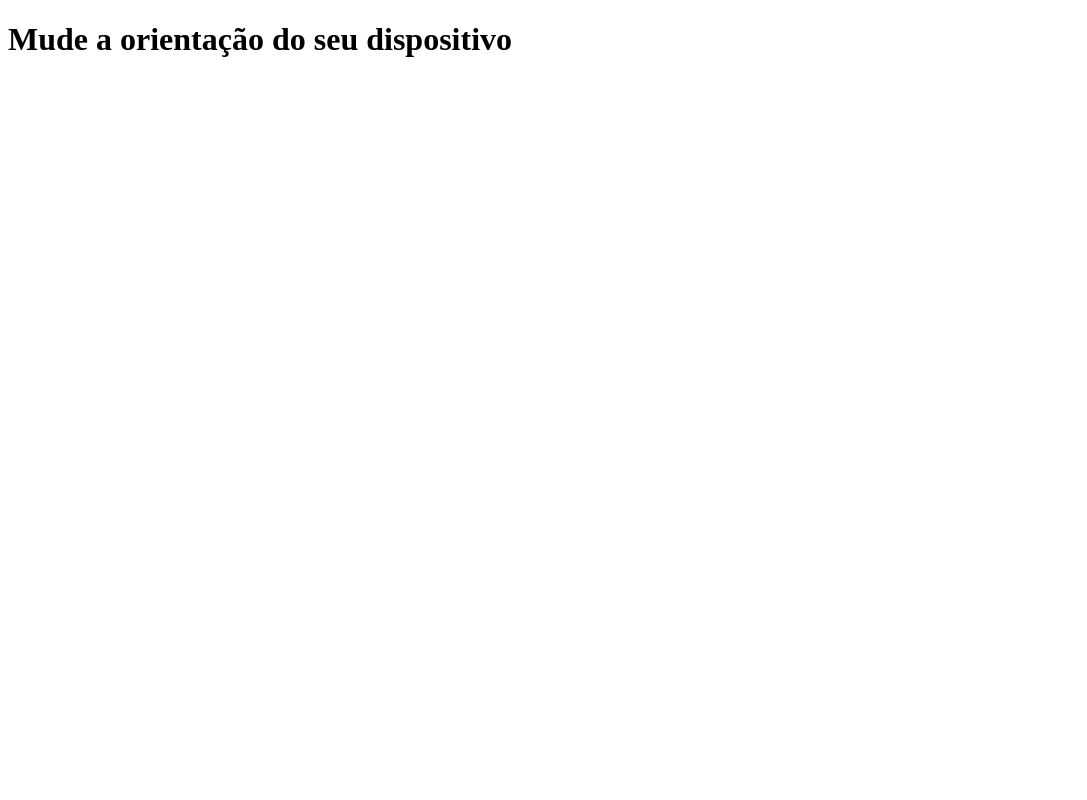
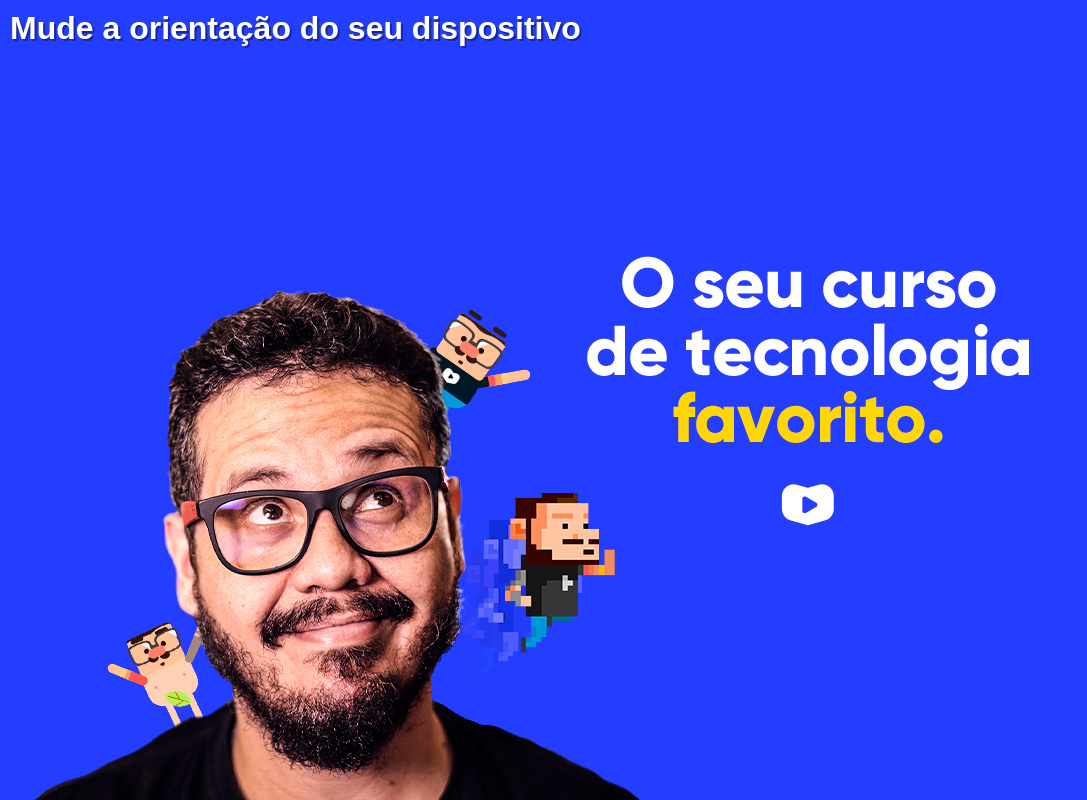
Before and after one commit to ellenlouisedev/HTML-CSS-studies, a plain HTML site: page exercicios2/ex026/mq002/index.html in a window 1280 px wide. Shown: the whole page, without its empty margins (0-1087 px from the left). Drawn offline with Linux system fonts and the light colour scheme.

Commit message:
atualizei o exercício 26

```diff
--- a/exercicios2/ex026/mq002/estilo/paisagem.css
+++ b/exercicios2/ex026/mq002/estilo/paisagem.css
@@ -1,3 +1,8 @@
 @charset "UTF-8";
 
 /* Configurações de paisagem/landscape (deitado) */
+
+body {
+    background-image: url(../imagens/cev-landscape.jpg);
+    background-position: left bottom;
+}
--- a/exercicios2/ex026/mq002/estilos/retrato.css
+++ b/exercicios2/ex026/mq002/estilos/retrato.css
@@ -1,3 +1,8 @@
 @charset "UTF-8";
 
 /* Configurações de retrato/portrait (em pé) */
+
+body {
+    background-image: url(../imagens/cev-portrait.jpg);
+    background-position: center bottom;
+}
--- a/exercicios2/ex026/mq002/estilos/style.css
+++ b/exercicios2/ex026/mq002/estilos/style.css
@@ -1,3 +1,23 @@
 @charset "UTF-8";
 
 /* Configurações gerais/all */
+
+* {
+    margin: 0px;
+    padding: 0px;
+    font-family: Arial, Helvetica, sans-serif;
+}
+
+html, body {
+    width: 100vw;
+    height: 100vh;
+    background-color: #233eff;
+    background-size: contain;
+    background-repeat: no-repeat;
+}
+
+h1 {
+    color: white;
+    text-shadow: 2px 2px 0px #1727a1;
+    padding: 10px;
+}
```
